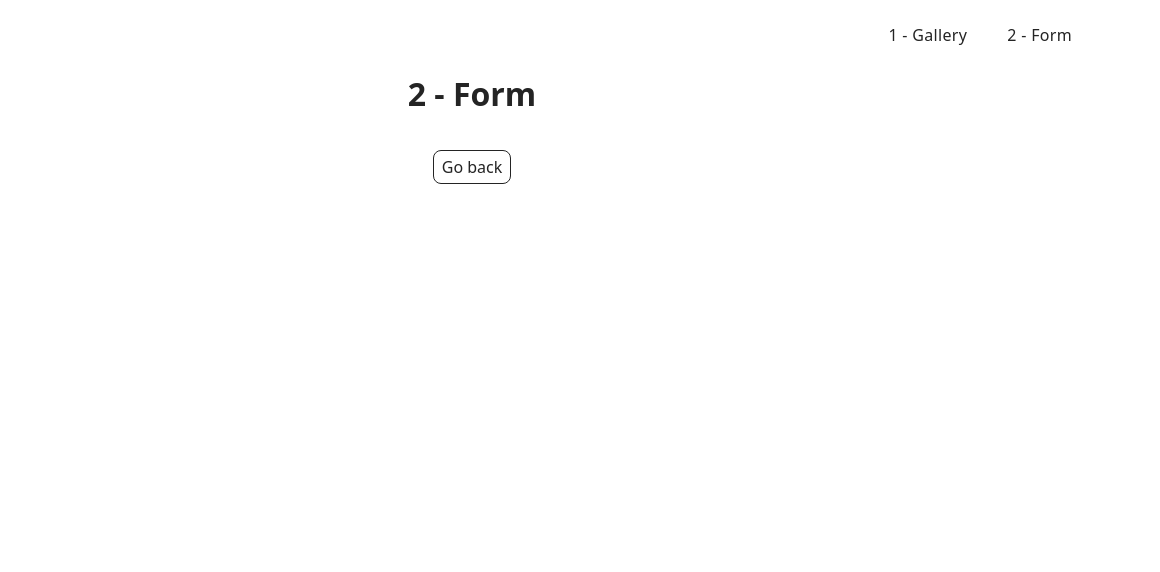
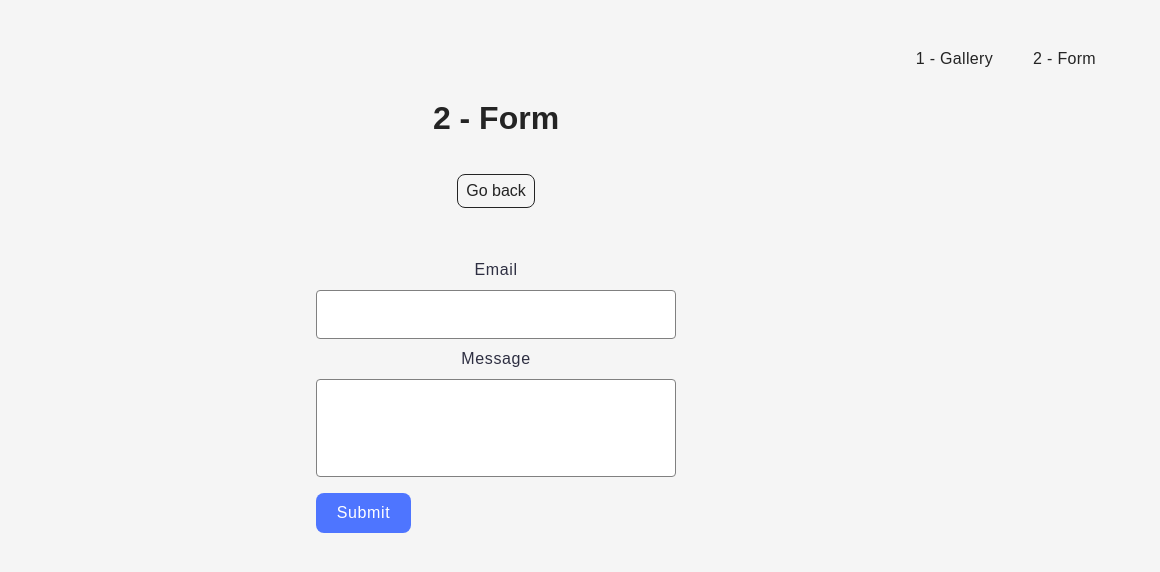
Before and after one commit to saintenough1992-netizen/goit-js-hw-09, a website built with Vite: page src/2-form.html in a window 1280 px wide. Shown: the full height of the page, 168-1328 px from the left, 1160 px wide, since content can reach past the window. Built offline with nearby package versions, Linux system fonts and the light colour scheme.

Commit message:
form completed

```diff
--- a/src/2-form.html
+++ b/src/2-form.html
@@ -17,7 +17,19 @@
       <div class="container">
         <h1 class="main-title">2 - Form</h1>
         <load src="./partials/back-link.html" />
+        <form class="feedback-form" autocomplete="off">
+          <label>
+            Email
+            <input type="email" name="email" autofocus />
+          </label>
+          <label>
+            Message
+            <textarea name="message" rows="8"></textarea>
+          </label>
+          <button type="submit">Submit</button>
+        </form>
       </div>
     </main>
+    <script type="module" src="./js/2-form.js"></script>
   </body>
 </html>
--- /dev/null
+++ b/src/css/form.css
@@ -0,0 +1,84 @@
+body {
+  margin: 0;
+  padding: 24px;
+
+  font-family: Montserrat, sans-serif;
+  background-color: #f5f5f5;
+}
+
+.feedback-form {
+  width: 360px;
+  display: flex;
+  flex-direction: column;
+  margin: 50px auto;
+}
+
+.feedback-form label {
+  display: flex;
+  flex-direction: column;
+
+  margin-bottom: 8px;
+
+  font-size: 16px;
+  line-height: 1.5;
+  letter-spacing: 0.04em;
+
+  color: #2e2f42;
+}
+
+.feedback-form input,
+.feedback-form textarea {
+  margin-top: 8px;
+  padding: 8px 16px;
+
+  border: 1px solid #808080;
+  border-radius: 4px;
+
+  font-size: 16px;
+
+  outline: none;
+}
+.feedback-form input {
+}
+.feedback-form input {
+  height: 31px;
+}
+
+.feedback-form textarea {
+  height: 80px;
+  resize: none;
+}
+
+.feedback-form button {
+  margin-top: 8px;
+
+  width: 95px;
+  height: 40px;
+
+  border: none;
+  border-radius: 8px;
+
+  background-color: #4e75ff;
+
+  font-size: 16px;
+  font-weight: 500;
+  letter-spacing: 0.04em;
+
+  color: #ffffff;
+
+  cursor: pointer;
+
+  transition: background-color 250ms ease;
+}
+
+.feedback-form button:hover {
+  background-color: #6c8cff;
+}
+.feedback-form input:hover,
+.feedback-form textarea:hover {
+  border-color: #000000;
+}
+.feedback-form input:focus,
+.feedback-form textarea:focus {
+  border-color: #808080;
+}
--- a/src/css/styles.css
+++ b/src/css/styles.css
@@ -16,4 +16,5 @@
 @import url('./badges.css');
 @import url('./back-link.css');
 @import url('./footer.css');
+@import url('./form.css');
 @import url('./simple-lightbox.scss');
--- a/src/js/2-form.js
+++ b/src/js/2-form.js
@@ -0,0 +1,45 @@
+const form = document.querySelector('.feedback-form');
+const emailInput = form.elements.email;
+const messageInput = form.elements.message;
+const storageKey = 'feedback-form-state';
+
+let formData = {
+  email: '',
+  message: '',
+};
+document.addEventListener('DOMContentLoaded', e => {
+  if (localStorage.getItem(storageKey) !== null) {
+    const savedData = localStorage.getItem(storageKey);
+    formData = JSON.parse(savedData);
+    for (const key in formData) {
+      if (key == emailInput.name) {
+        emailInput.value = formData[key];
+      } else if (key == messageInput.name) {
+        messageInput.value = formData[key];
+      }
+    }
+  }
+});
+form.addEventListener('input', e => {
+  for (const key in formData) {
+    if (e.target.name == key) {
+      formData[key] = e.target.value;
+    }
+  }
+  localStorage.setItem(storageKey, JSON.stringify(formData));
+});
+form.addEventListener('submit', e => {
+  e.preventDefault();
+  const form = e.target;
+  if (emailInput.value.trim() == '' || messageInput.value.trim() == '') {
+    alert('Fill please all fields');
+    return;
+  }
+  console.log(formData);
+  localStorage.removeItem(storageKey);
+  formData = {
+    email: '',
+    message: '',
+  };
+  form.reset();
+});
```
